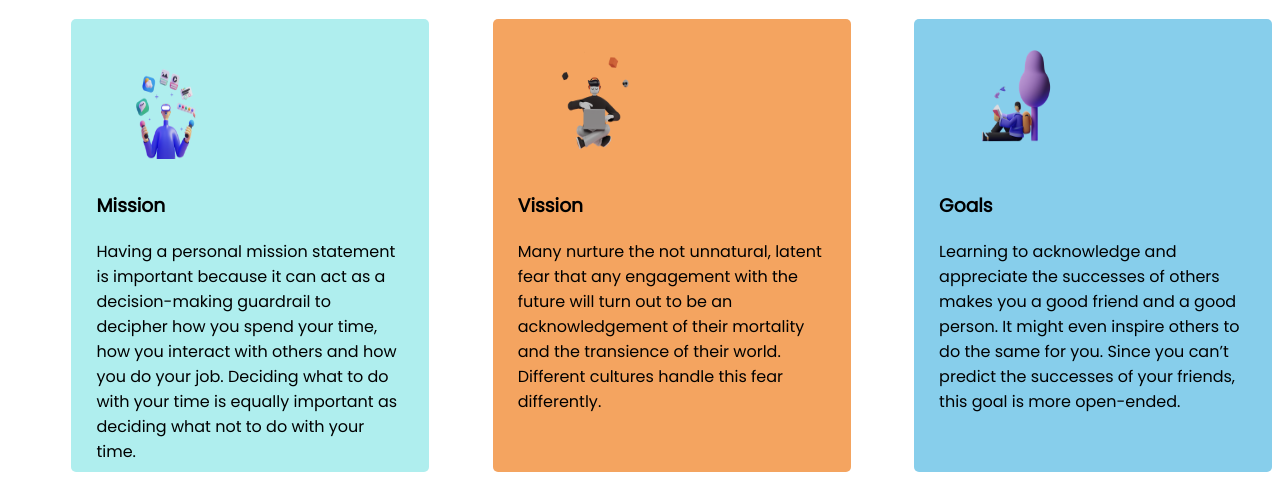
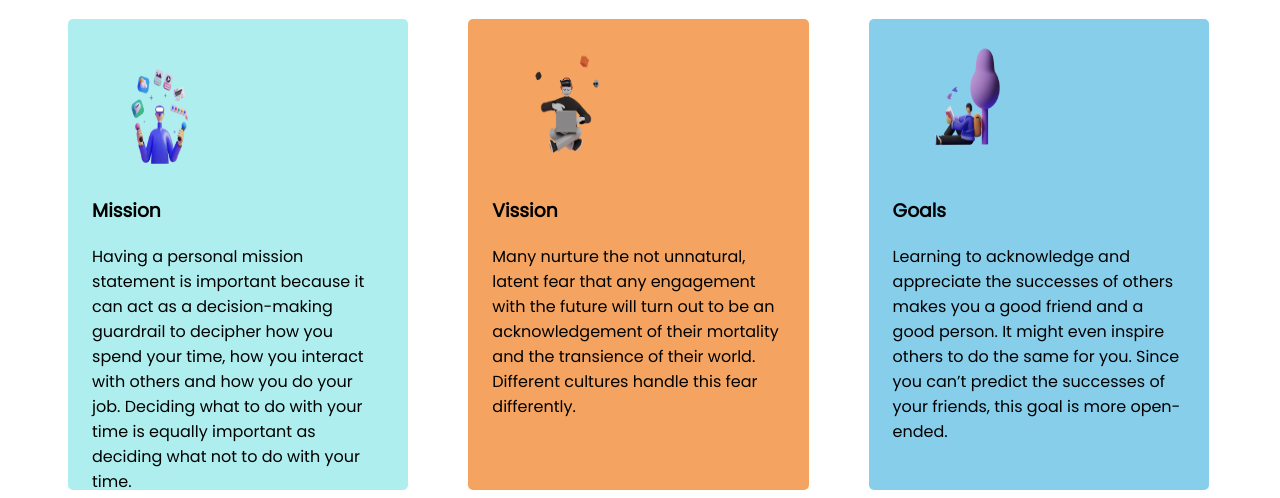
Before and after one commit to kausarahamed/hero-one-asignment, a plain HTML site: page index.html in a window 1280 px wide. Shown: the part 442-940 px from the top of the page. Drawn offline with Linux system fonts and the light colour scheme.

Commit message:
name edit

```diff
--- a/style.css
+++ b/style.css
@@ -6,7 +6,7 @@ body{
     .flex-banner{
         display: flex;
         height: 5%;
-
+        margin-right: 5%;
     }
     .half-width{
         width: 50%;
```
Also changed, not shown: index.html (renamed from kausar.html).
